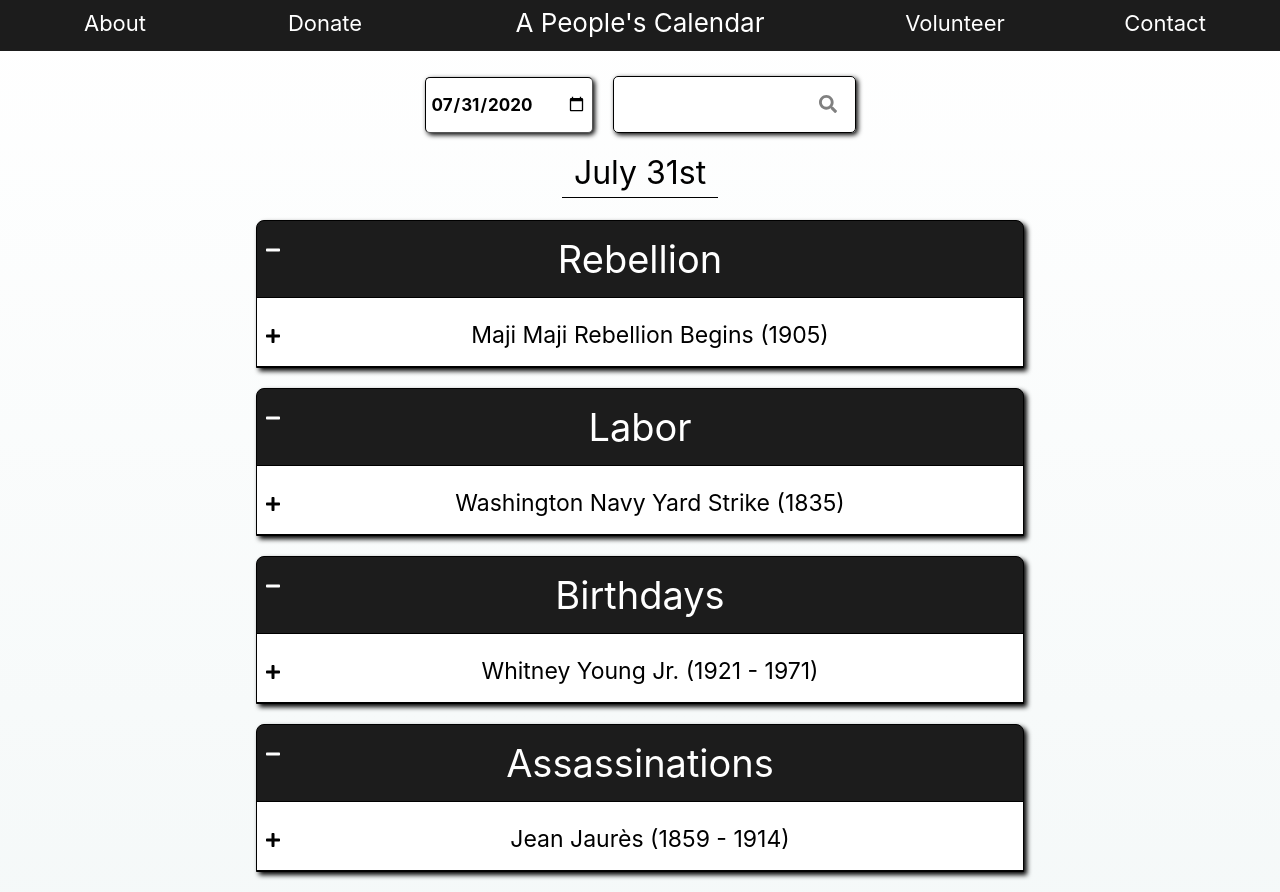
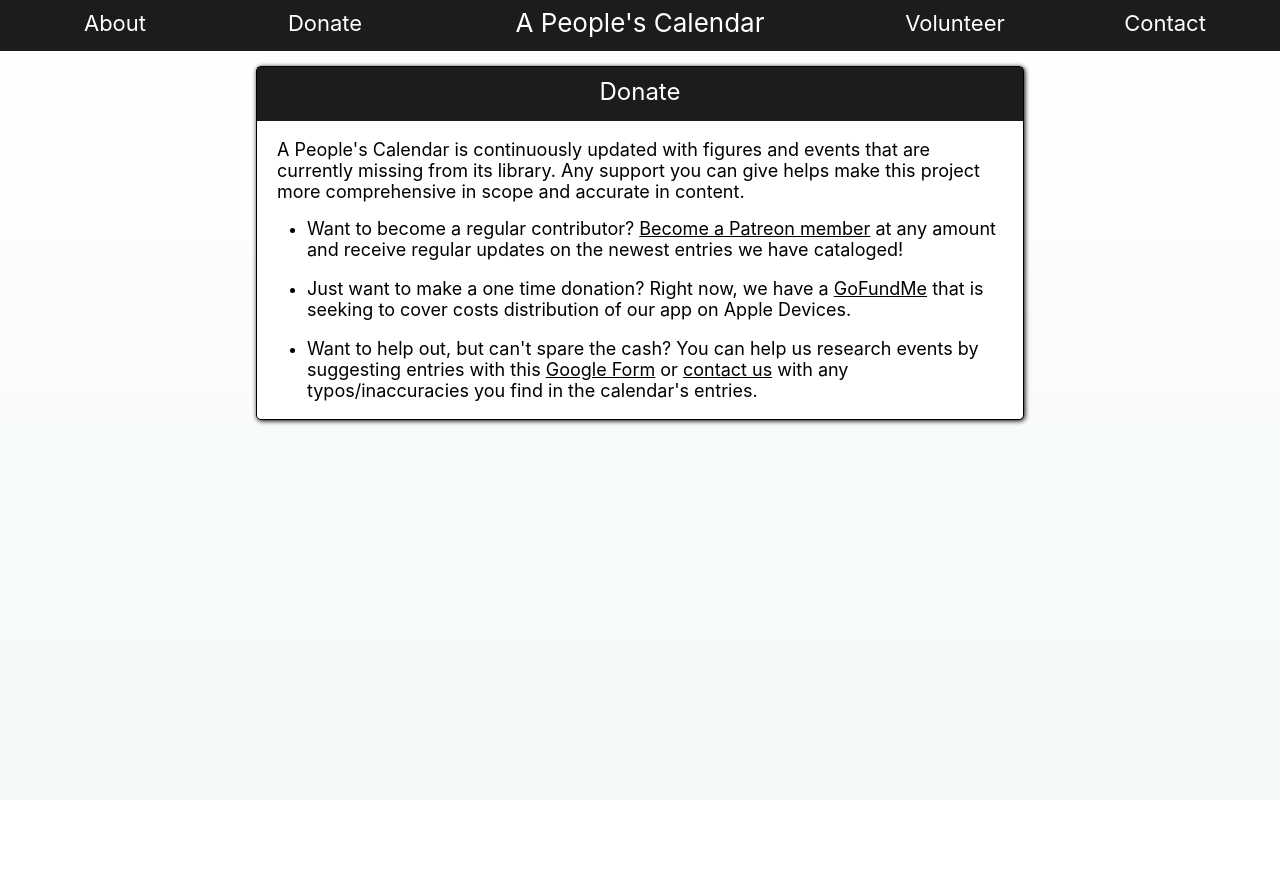
Before and after one commit to queenofthelosers/aPeoplesCalendarWeb, a React (Create React App) app: page /donate in a window 1280 px wide. After the commit the page ends 800 px from the top, so only its background shows below. Built offline with nearby package versions, Linux system fonts and the light colour scheme.

Commit message:
Creation of donation view which allows users to choose Patreon, GoFundMe, or volunteer stuff. Better resizing so homepage looks coherent at less than 360px.

```diff
--- a/src/App.css
+++ b/src/App.css
@@ -409,3 +409,15 @@
     font-size: 15px;
   }
 }
+
+@media (max-width: 375px) {
+  #searchField {
+    width: 50px;
+  }
+  #searchButton {
+    width: 35px;
+  }
+  #datePicker {
+    width: 160px;
+  }
+}
--- a/src/App.js
+++ b/src/App.js
@@ -3,6 +3,7 @@ import './App.css';
 import {Main} from './main.js';
 import {About} from './about.js';
 import {Volunteer} from './volunteer.js';
+import {Donate} from './donate.js';
 import {
   BrowserRouter as Router,
   Switch,
@@ -18,7 +19,7 @@ class App extends React.Component {
     super(props);
     this.state = {
       windowWidth: window.innerWidth,
-      open: false,
+      openHamburger: false,
     };
     this.handleResize = this.handleResize.bind(this);
     this.handleHamburger = this.handleHamburger.bind(this);
@@ -34,7 +35,7 @@ class App extends React.Component {
 
   handleClick() {
     this.setState({
-      open: !this.state.open
+      openHamburger: !this.state.openHamburger
     });
   };
 
@@ -46,24 +47,26 @@ class App extends React.Component {
 
   handleHamburger(e) {
     this.setState({
-      open: !this.state.open
+      openHamburger: !this.state.openHamburger
     });
   };
 
   render() {
+    /*<a target='_blank' rel="noopener noreferrer" href='https://www.patreon.com/apeoplescalendar' id='donateLink' className='navText'>Donate</a>*/
+    /*<a target='_blank' rel="noopener noreferrer" href='https://www.patreon.com/apeoplescalendar' id='hamburgerDonate' className='navText hamburgerText' onClick={() => this.handleClick()}>Donate</a>*/
     return (
       <Router>
         {this.state.windowWidth > 800 && <div id='navBar'>
           <NavLink to='/about' id='aboutLink' className='navText'>About</NavLink>
-          <a target='_blank' rel="noopener noreferrer" href='https://www.patreon.com/apeoplescalendar' id='donateLink' className='navText'>Donate</a>
+          <NavLink to='/donate' id='donateLink' className='navText'>Donate</NavLink>
           <NavLink to='/' className='navText' id='title'>A People's Calendar</NavLink>
           <NavLink to='/volunteer' id='volunteer' className='navText'>Volunteer</NavLink>
           <a target='_blank' rel="noopener noreferrer" id='contactLink' className='navText' href='mailto:apeoplescalendar@gmail.com'>Contact</a>
         </div>}
-        {this.state.open && <div id='hamburgerOpen'>
+        {this.state.openHamburger && <div id='hamburgerOpen'>
             <NavLink to='/' className='navText hamburgerText' id='hamburgerHome' onClick={() => this.handleClick()}>Home</NavLink>
             <NavLink to='/about' id='hamburgerAbout' className='navText hamburgerText' onClick={() => this.handleClick()}>About</NavLink>
-            <a target='_blank' rel="noopener noreferrer" href='https://www.patreon.com/apeoplescalendar' id='hamburgerDonate' className='navText hamburgerText' onClick={() => this.handleClick()}>Donate</a>
+            <NavLink to='/donate' id='hamburgerDonate' className='navText hamburgerText' onClick={() => this.handleClick()}>Donate</NavLink>
             <NavLink to='/volunteer' id='hamburgerVolunteer' className='navText hamburgerText' onClick={() => this.handleClick()}>Volunteer</NavLink>
             <a target='_blank' rel="noopener noreferrer" id='hamburgerContact' className='navText hamburgerText' href='mailto:apeoplescalendar@gmail.com' onClick={() => this.handleClick()}>Contact</a>
           </div>
@@ -75,6 +78,9 @@ class App extends React.Component {
         <Switch>
           <Route path='/about'>
             <About/>
+          </Route>
+          <Route path='/donate'>
+            <Donate/>
           </Route>
           <Route path='/volunteer'>
             <Volunteer/>
--- /dev/null
+++ b/src/donate.js
@@ -0,0 +1,27 @@
+import React from 'react';
+import './volunteer.css';
+
+export function Donate() {
+  return (
+    <div id='volunteerWrapper'>
+      <div id='volunteerContent'>
+        <header id='volunteerHeader'>
+          <p id='volunteerHeaderText'>Donate</p>
+        </header>
+        <p className='volunteerText'>A People's Calendar is continuously updated with figures and events that are currently missing from its library. Any support you can give helps make this project more comprehensive in scope and accurate in content.</p>
+        <ul>
+          <li>
+            <p className='volunteerListText'>Want to become a regular contributor? <a className='volunteerLink' target='_blank' rel="noopener noreferrer" href='https://www.patreon.com/apeoplescalendar?fan_landing=true'>Become a Patreon member</a> at any amount and receive regular updates on the newest entries we have cataloged!</p>
+          </li>
+          <li>
+            <p className='volunteerListText'>Just want to make a one time donation? Right now, we have a <a className='volunteerLink' target='_blank' rel="noopener noreferrer" href='https://www.gofundme.com/f/get-a-people039s-calendar-on-the-app-store'>GoFundMe</a> that is seeking to cover costs distribution of our app on Apple Devices.</p>
+          </li>
+          <li>
+            <p className='volunteerListText'>Want to help out, but can't spare the cash? You can help us research events by suggesting entries with this <a className='volunteerLink' target='_blank' rel="noopener noreferrer" href='https://docs.google.com/forms/d/e/1FAIpQLScWvVl15jwOMNyltSzl3elc_mEQzRqamlkKy0HpEvX3fYt_sA/viewform'>Google Form</a> or <a className='volunteerLink' target='_blank' rel="noopener noreferrer" id='emailLink' href='mailto:apeoplescalendar@gmail.com'>contact us</a> with any typos/inaccuracies you find in the calendar's entries.
+          </p>
+          </li>
+        </ul>
+      </div>
+    </div>
+  );
+};
```
Also changed, not shown: src/donate.css (added).
